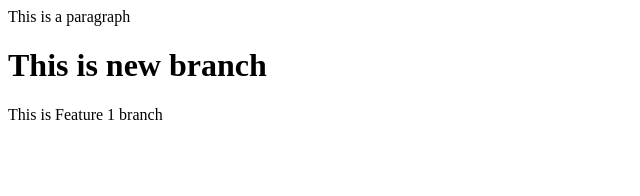
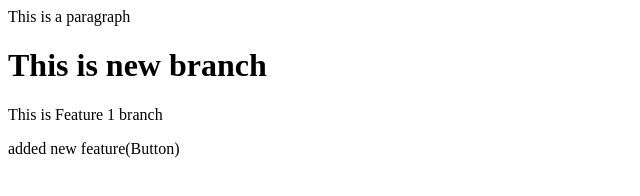
Before and after one commit to SachinShal/localrepo, a plain HTML site: page index.html in a window 1280 px wide. Shown: the whole page, without its empty margins (0-640 px from the left). Drawn offline with Linux system fonts and the light colour scheme.

Commit message:
added a button

```diff
--- a/index.html
+++ b/index.html
@@ -1,3 +1,5 @@
 <p>This is a paragraph</p>
 <h1>This is new branch</h1>
 <p> This is Feature 1 branch</p>
+
+<p>added new feature(Button)</p>
```
